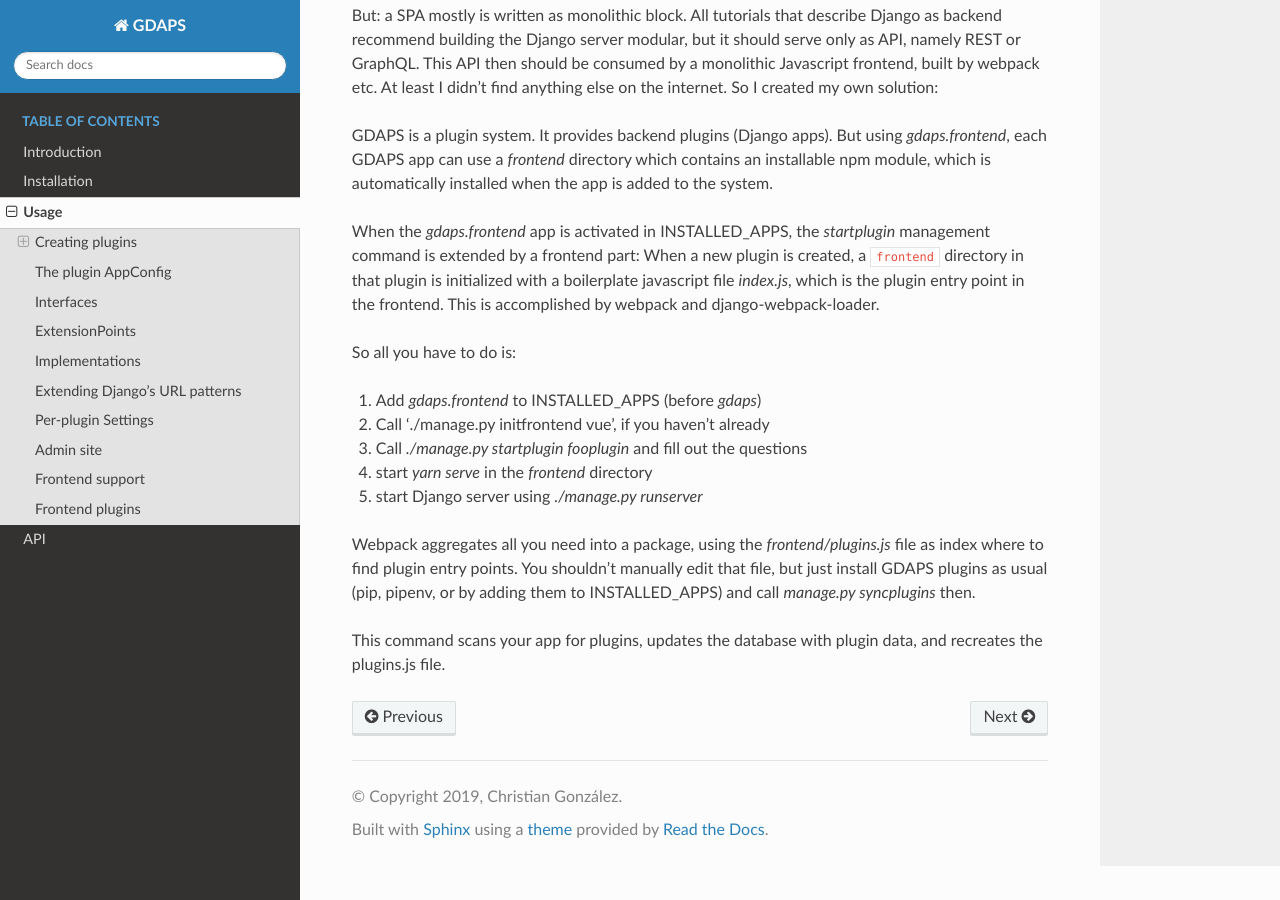
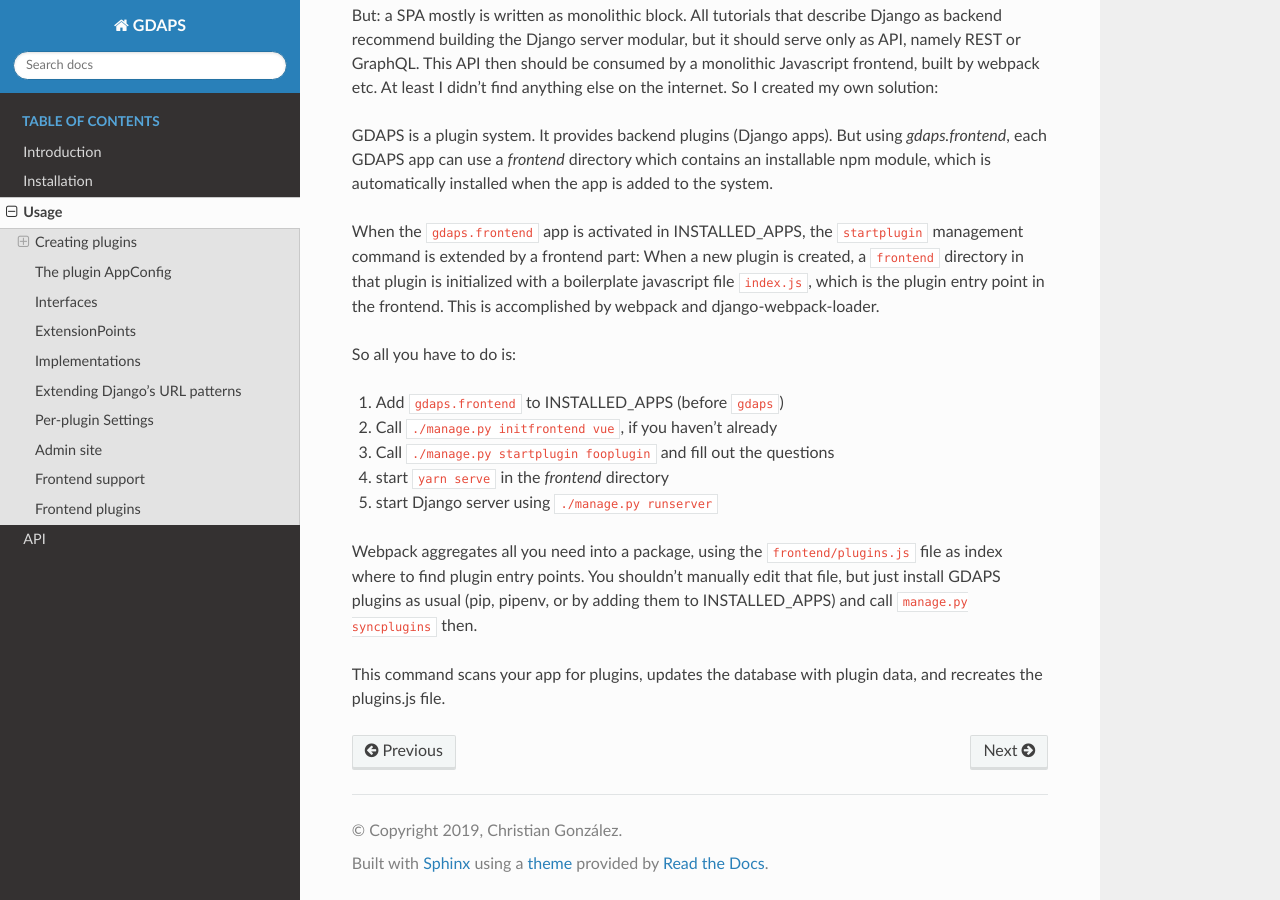
Before and after one commit to rogue707Dev/django-gdaps, a Sphinx documentation site: the page built from docs/usage.rst, in a window 1280 px wide and 900 px high, scrolled down 6155 px. Built offline with Sphinx 7.4.7 and the Read the Docs theme 2.0.0, drawn with Linux system fonts in a browser that asks for light colours; pages that are not in the unit, such as notebooks, are missing from menus.

Commit message:
better quotations/code in doc

```diff
--- a/docs/usage.rst
+++ b/docs/usage.rst
@@ -319,19 +319,19 @@ At least I didn't find anything else on the internet. So I created my own soluti
 GDAPS is a plugin system. It provides backend plugins (Django apps). But using `gdaps.frontend`, each
 GDAPS app can use a `frontend` directory which contains an installable npm module, which is automatically installed when the app is added to the system.
 
-When the `gdaps.frontend` app is activated in
-INSTALLED_APPS, the `startplugin` management command is extended by a frontend part: When a new plugin is created, a ``frontend`` directory in that plugin is
-initialized with a boilerplate javascript file `index.js`, which is the plugin entry point in the frontend. This is accomplished by webpack and django-webpack-loader.
+When the ``gdaps.frontend`` app is activated in
+INSTALLED_APPS, the ``startplugin`` management command is extended by a frontend part: When a new plugin is created, a ``frontend`` directory in that plugin is
+initialized with a boilerplate javascript file ``index.js``, which is the plugin entry point in the frontend. This is accomplished by webpack and django-webpack-loader.
 
 So all you have to do is:
 
-#. Add `gdaps.frontend` to INSTALLED_APPS (before `gdaps`)
-#. Call './manage.py initfrontend vue', if you haven't already
-#. Call `./manage.py startplugin fooplugin` and fill out the questions
-#. start `yarn serve` in the *frontend* directory
-#. start Django server using `./manage.py runserver`
+#. Add ``gdaps.frontend`` to INSTALLED_APPS (before ``gdaps``)
+#. Call ``./manage.py initfrontend vue``, if you haven't already
+#. Call ``./manage.py startplugin fooplugin`` and fill out the questions
+#. start ``yarn serve`` in the *frontend* directory
+#. start Django server using ``./manage.py runserver``
 
-Webpack aggregates all you need into a package, using the *frontend/plugins.js* file as index where to find plugin entry points.
-You shouldn't manually edit that file, but just install GDAPS plugins as usual (pip, pipenv, or by adding them to INSTALLED_APPS) and call `manage.py syncplugins` then.
+Webpack aggregates all you need into a package, using the ``frontend/plugins.js`` file as index where to find plugin entry points.
+You shouldn't manually edit that file, but just install GDAPS plugins as usual (pip, pipenv, or by adding them to INSTALLED_APPS) and call ``manage.py syncplugins`` then.
 
 This command scans your app for plugins, updates the database with plugin data, and recreates the plugins.js file.
```
